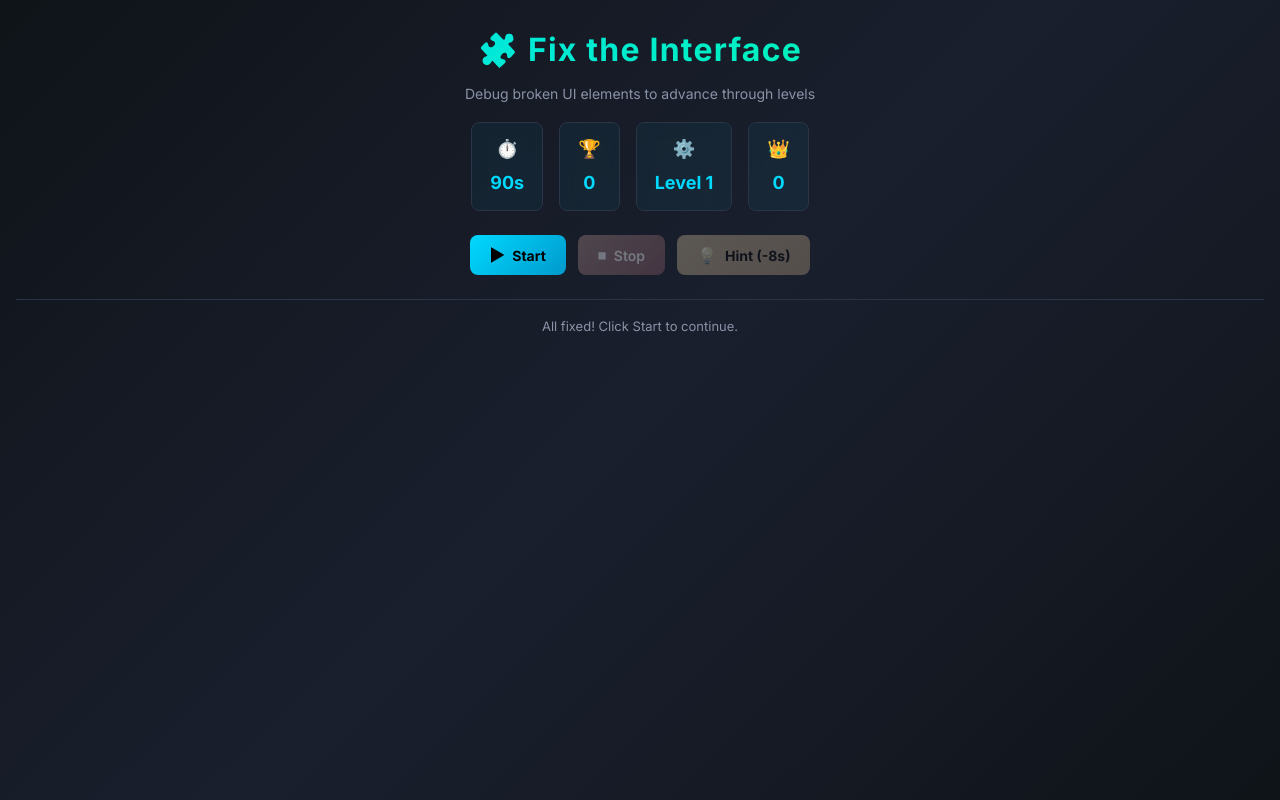
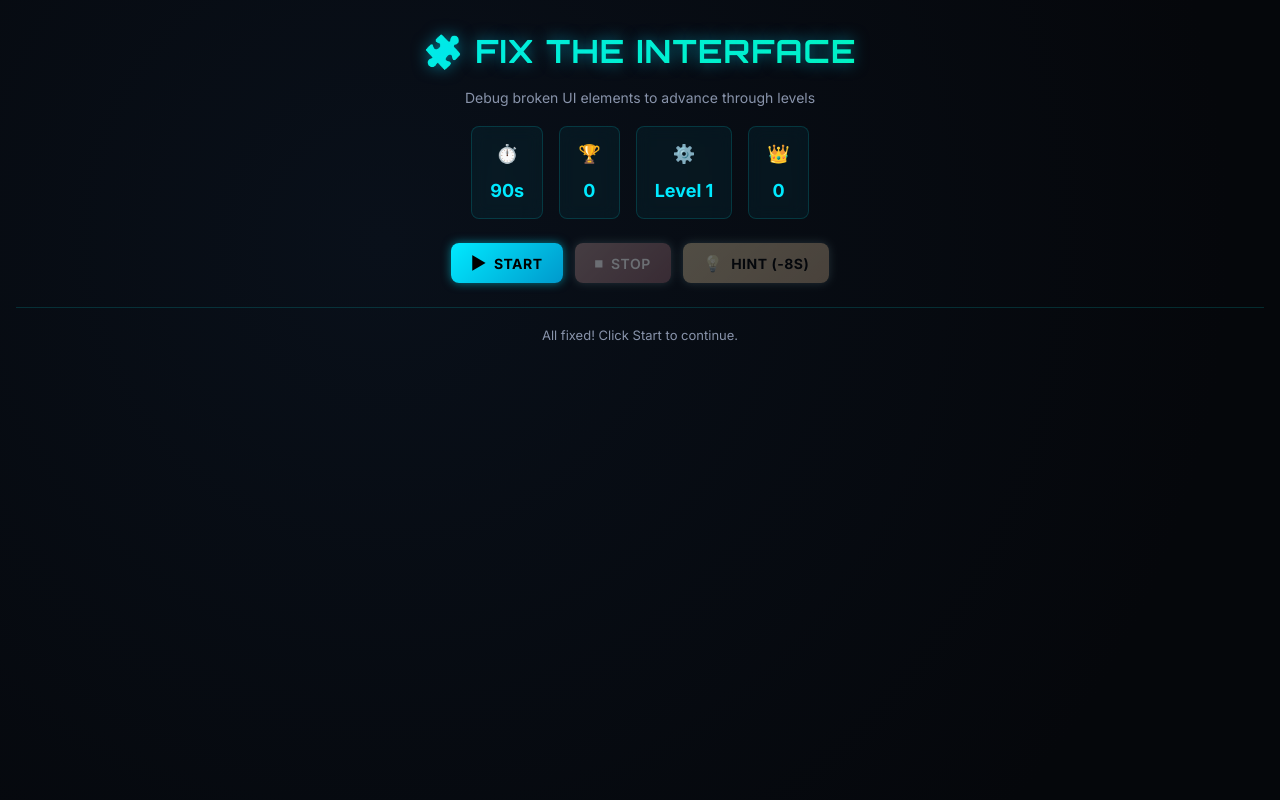
Before and after one commit to Abendgast/AngularProj, an Angular app: page / in a window 1280 px wide. Built offline with nearby package versions, Linux system fonts and the light colour scheme; a web font is replaced by a local one.

Commit message:
neon style

```diff
--- a/src/styles.scss
+++ b/src/styles.scss
@@ -1,21 +1,23 @@
-/* Global Styles */
+/* Global Styles — Neon Futuristic Upgrade */
 
-@import url('https://fonts.googleapis.com/css2?family=Inter:wght@400;500;600;700&display=swap');
+@import url('https://fonts.googleapis.com/css2?family=Inter:wght@400;500;600;700&family=Orbitron:wght@500;700&display=swap');
 
 :root {
-  --bg-dark: #0f1419;
-  --bg-card: #1a1f2e;
-  --bg-hover: #252d3d;
-  --accent: #00d9ff;
+  --bg-dark: #070a10;
+  --bg-card: rgba(15, 20, 35, 0.85);
+  --bg-hover: rgba(37, 45, 61, 0.95);
+  --accent: #00eaff;
   --accent-dark: #0099cc;
-  --success: #00ff88;
-  --danger: #ff3366;
-  --warning: #ffaa00;
-  --text-primary: #e6e9f0;
-  --text-secondary: #8a92a6;
-  --border: #2a3548;
+  --success: #00ff99;
+  --danger: #ff2f7a;
+  --warning: #ffb300;
+  --text-primary: #eaf7ff;
+  --text-secondary: #8893aa;
+  --border: rgba(0, 255, 255, 0.15);
+  --glow: 0 0 12px rgba(0, 217, 255, 0.8);
 }
 
+/* Base reset */
 * {
   margin: 0;
   padding: 0;
@@ -25,164 +27,122 @@
 html, body {
   height: 100%;
   width: 100%;
-  margin: 0;
-  padding: 0;
+  scroll-behavior: smooth;
 }
 
 body {
   font-family: 'Inter', 'Segoe UI', Roboto, 'Helvetica Neue', Arial, sans-serif;
-  background: linear-gradient(135deg, #0f1419 0%, #1a1f2e 50%, #0f1419 100%);
+  background: radial-gradient(circle at 30% 30%, #09101a, #05070b 80%);
   color: var(--text-primary);
   overflow-x: hidden;
-  line-height: 1.6;
+  line-height: 1.7;
+  animation: fadeIn 1.2s ease;
 }
 
-/* Scrollbar Styling */
+/* Scrollbar */
 ::-webkit-scrollbar {
   width: 8px;
-  height: 8px;
-}
-
-::-webkit-scrollbar-track {
-  background: rgba(0, 0, 0, 0.1);
 }
 
 ::-webkit-scrollbar-thumb {
   background: linear-gradient(180deg, var(--accent), var(--accent-dark));
   border-radius: 4px;
-
-  &:hover {
-    background: linear-gradient(180deg, var(--accent-dark), var(--accent));
-  }
+  box-shadow: var(--glow);
 }
 
 /* Selection */
 ::selection {
-  background: rgba(0, 217, 255, 0.3);
+  background: rgba(0, 234, 255, 0.3);
   color: var(--text-primary);
 }
 
-/* Input Placeholder */
+/* Placeholder */
 ::placeholder {
   color: var(--text-secondary) !important;
 }
 
-/* Remove default input styles */
-input[type='text'],
-input[type='color'],
-input[type='range'],
-textarea,
-select {
+/* Inputs & buttons */
+input, textarea, select, button {
   font-family: inherit;
   font-size: inherit;
+  border: none;
+  outline: none;
+  color: var(--text-primary);
+  background: var(--bg-card);
+  border-radius: 10px;
+  padding: 10px 14px;
+  transition: 0.3s ease;
 }
 
-/* Remove button default styles */
-button {
-  font-family: inherit;
-  cursor: pointer;
-  border: none;
-  background: none;
+input:hover, textarea:hover, select:hover {
+  background: var(--bg-hover);
+  box-shadow: 0 0 12px rgba(0, 217, 255, 0.3);
 }
 
-/* Focus visible for accessibility */
-*:focus-visible {
-  outline: 2px solid var(--accent);
-  outline-offset: 2px;
+button {
+  background: linear-gradient(90deg, var(--accent-dark), var(--accent));
+  color: #000;
+  font-weight: 600;
+  letter-spacing: 0.5px;
+  border-radius: 12px;
+  padding: 10px 20px;
+  box-shadow: 0 0 10px rgba(0, 234, 255, 0.5);
+  text-transform: uppercase;
 }
 
-/* Animations */
-@keyframes fadeIn {
-  from {
-    opacity: 0;
+button:hover {
+  box-shadow: 0 0 25px rgba(0, 234, 255, 0.8);
+  transform: translateY(-2px);
+}
+
+/* Cards / Panels */
+.card {
+  background: var(--bg-card);
+  border: 1px solid var(--border);
+  border-radius: 16px;
+  box-shadow: inset 0 0 30px rgba(0, 234, 255, 0.05),
+  0 0 25px rgba(0, 234, 255, 0.08);
+  backdrop-filter: blur(12px);
+  padding: 24px;
+  animation: glowPulse 4s infinite ease-in-out;
+}
+
+@keyframes glowPulse {
+  0%, 100% {
+    box-shadow: inset 0 0 30px rgba(0, 234, 255, 0.05),
+    0 0 25px rgba(0, 234, 255, 0.08);
   }
-  to {
-    opacity: 1;
+  50% {
+    box-shadow: inset 0 0 35px rgba(0, 234, 255, 0.15),
+    0 0 40px rgba(0, 234, 255, 0.3);
   }
 }
 
-@keyframes slideInDown {
-  from {
-    opacity: 0;
-    transform: translateY(-20px);
-  }
-  to {
-    opacity: 1;
-    transform: translateY(0);
-  }
+/* Titles */
+h1, h2, h3 {
+  font-family: 'Orbitron', sans-serif;
+  text-transform: uppercase;
+  letter-spacing: 1px;
+  background: linear-gradient(90deg, var(--accent), var(--danger));
+  -webkit-background-clip: text;
+  -webkit-text-fill-color: transparent;
+  text-shadow: 0 0 15px rgba(0, 217, 255, 0.5);
 }
 
-@keyframes pulse {
-  0%, 100% {
-    opacity: 1;
-  }
-  50% {
-    opacity: 0.5;
-  }
+/* Utility */
+.flex { display: flex; }
+.flex-col { flex-direction: column; }
+.items-center { align-items: center; }
+.justify-center { justify-content: center; }
+.gap-sm { gap: 8px; }
+.gap-md { gap: 16px; }
+.gap-lg { gap: 24px; }
+
+.text-center { text-align: center; }
+
+.hidden { display: none !important; }
+
+@keyframes fadeIn {
+  from { opacity: 0; }
+  to { opacity: 1; }
 }
-
-@keyframes glow {
-  0%, 100% {
-    box-shadow: 0 0 5px rgba(0, 217, 255, 0.5);
-  }
-  50% {
-    box-shadow: 0 0 20px rgba(0, 217, 255, 0.8);
-  }
-}
-
-/* Utility Classes */
-.no-select {
-  user-select: none;
-  -webkit-user-select: none;
-  -moz-user-select: none;
-  -ms-user-select: none;
-}
-
-.text-center {
-  text-align: center;
-}
-
-.hidden {
-  display: none !important;
-}
-
-.invisible {
-  visibility: hidden;
-}
-
-.opacity-50 {
-  opacity: 0.5;
-}
-
-.opacity-75 {
-  opacity: 0.75;
-}
-
-/* Flexbox utilities */
-.flex {
-  display: flex;
-}
-
-.flex-col {
-  flex-direction: column;
-}
-
-.items-center {
-  align-items: center;
-}
-
-.justify-center {
-  justify-content: center;
-}
-
-.gap-sm {
-  gap: 8px;
-}
-
-.gap-md {
-  gap: 16px;
-}
-
-.gap-lg {
-  gap: 24px;
-}
```
